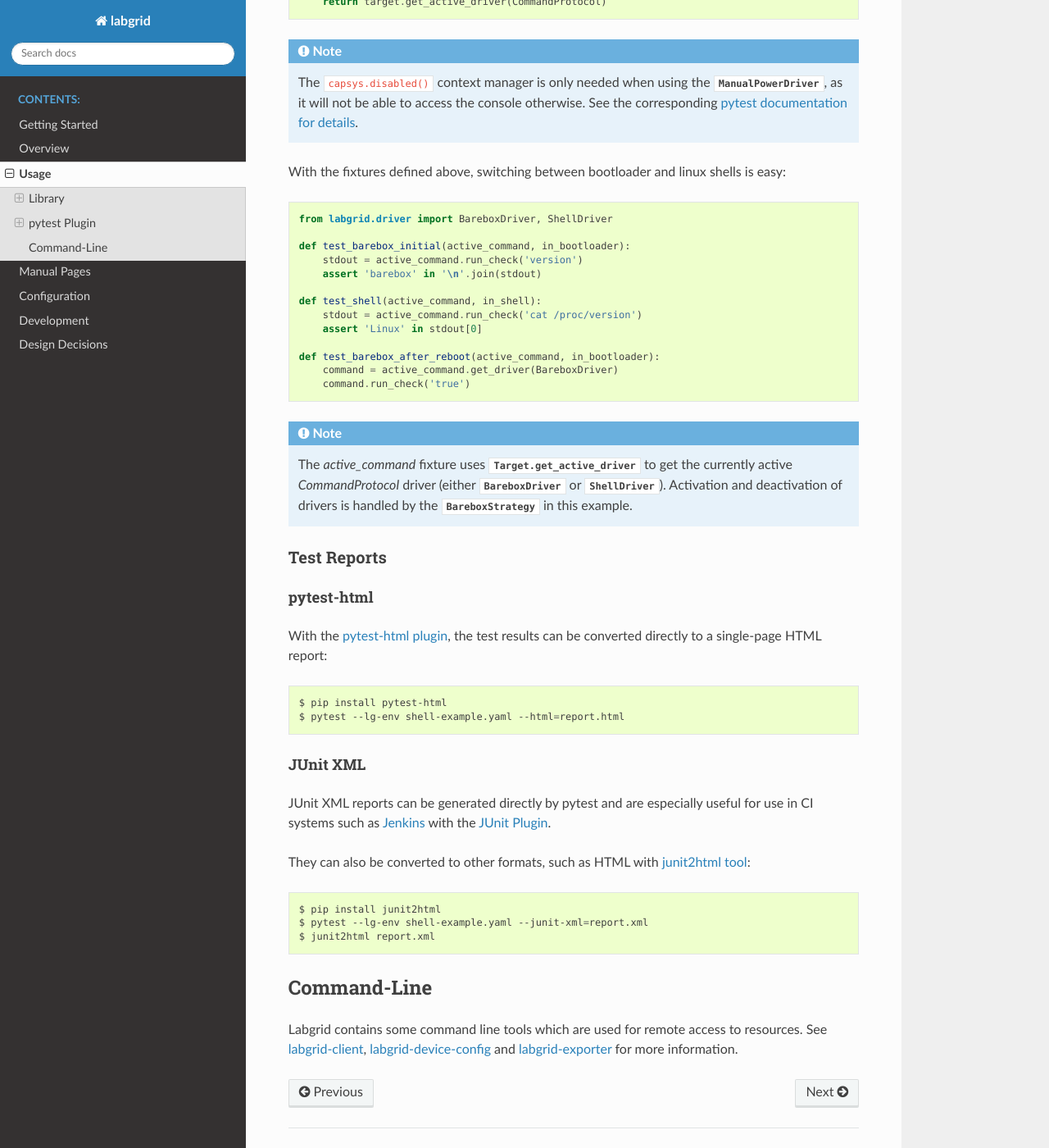
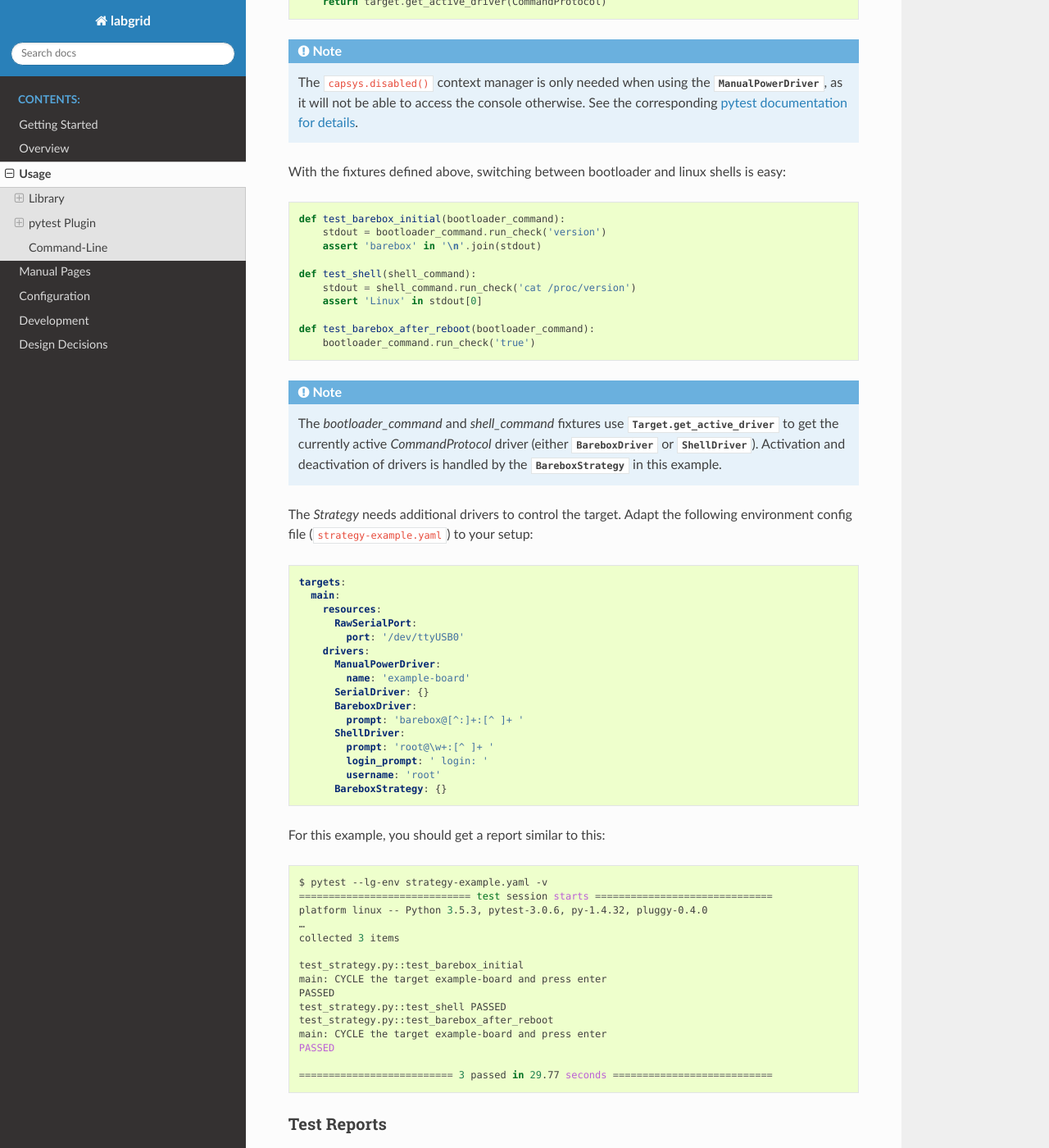
Before and after one commit to labgrid-project/labgrid, a Sphinx documentation site: the page built from doc/usage.rst, in a window 1280 px wide and 1400 px high, scrolled down 4228 px. Shown: the whole window at 82% size. Built offline with Sphinx 7.4.7 and the Read the Docs theme 2.0.0, drawn with Linux system fonts in a browser that asks for light colours; pages that are not in the unit, such as notebooks, are missing from menus; some of the changed text lies outside the part shown.

Commit message:
doc/usage: fix and extend stratagy example
Signed-off-by: Jan Luebbe <jlu@pengutronix.de>

```diff
--- a/doc/usage.rst
+++ b/doc/usage.rst
@@ -118,10 +118,10 @@ access this board:
           port: '/dev/ttyUSB0'
       drivers:
         SerialDriver: {}
-	ShellDriver:
-	  prompt: 'root@\w+:[^ ]+ '
-	  login_prompt: ' login: '
-	  username: 'root'
+        ShellDriver:
+          prompt: 'root@\w+:[^ ]+ '
+          login_prompt: ' login: '
+          username: 'root'
 
 We then add the following test in a file called ``test_example.py``::
 
@@ -156,6 +156,7 @@ As pytest always executes the ``conftest.py`` file in the test suite directory,
 we can define additional fixtures there::
 
   import pytest
+
   from labgrid.protocol import CommandProtocol
 
   @pytest.fixture(scope='session')
@@ -168,12 +169,13 @@ With this fixture, we can simplify the ``test_example.py`` file to::
       result = command.run_check('echo OK')
       assert 'OK' in result
 
-Stategy Fixtures Example
-~~~~~~~~~~~~~~~~~~~~~~~~
+Stategy Fixture Example
+~~~~~~~~~~~~~~~~~~~~~~~
 When using a :any:`Strategy` to transition the target between states, it is
 useful to define a function scope fixture per state in ``conftest.py``::
 
   import pytest
+
   from labgrid.protocol import CommandProtocol
   from labgrid.strategy import BareboxStrategy
 
@@ -185,17 +187,15 @@ useful to define a function scope fixture per state in ``conftest.py``::
           pytest.skip("strategy not found")
 
   @pytest.fixture(scope='function')
-  def in_bootloader(strategy, capsys):
+  def bootloader_command(target, strategy, capsys):
       with capsys.disabled():
-          strategy.transition("barebox")
+          strategy.transition('barebox')
+      return target.get_active_driver(CommandProtocol)
 
   @pytest.fixture(scope='function')
-  def in_shell(strategy, capsys):
+  def shell_command(target, strategy, capsys):
       with capsys.disabled():
-          strategy.transition("shell")
-
-  @pytest.fixture(scope='function')
-  def active_command(target):
+          strategy.transition('shell')
       return target.get_active_driver(CommandProtocol)
 
 .. note::
@@ -208,26 +208,66 @@ useful to define a function scope fixture per state in ``conftest.py``::
 With the fixtures defined above, switching between bootloader and linux shells
 is easy::
 
-  from labgrid.driver import BareboxDriver, ShellDriver
-
-  def test_barebox_initial(active_command, in_bootloader):
-      stdout = active_command.run_check('version')
+  def test_barebox_initial(bootloader_command):
+      stdout = bootloader_command.run_check('version')
       assert 'barebox' in '\n'.join(stdout)
 
-  def test_shell(active_command, in_shell):
-      stdout = active_command.run_check('cat /proc/version')
+  def test_shell(shell_command):
+      stdout = shell_command.run_check('cat /proc/version')
       assert 'Linux' in stdout[0]
 
-  def test_barebox_after_reboot(active_command, in_bootloader):
-      command = active_command.get_driver(BareboxDriver)
-      command.run_check('true')
+  def test_barebox_after_reboot(bootloader_command):
+      bootloader_command.run_check('true')
 
 .. note::
-  The `active_command` fixture uses :any:`Target.get_active_driver` to get the
-  currently active `CommandProtocol` driver (either :any:`BareboxDriver` or
-  :any:`ShellDriver`).
+  The `bootloader_command` and `shell_command` fixtures use
+  :any:`Target.get_active_driver` to get the currently active `CommandProtocol`
+  driver (either :any:`BareboxDriver` or :any:`ShellDriver`).
   Activation and deactivation of drivers is handled by the
   :any:`BareboxStrategy` in this example.
+
+The `Strategy` needs additional drivers to control the target.
+Adapt the following environment config file (``strategy-example.yaml``) to your
+setup:
+
+.. code-block:: yaml
+
+  targets:
+    main:
+      resources:
+        RawSerialPort:
+          port: '/dev/ttyUSB0'
+      drivers:
+        ManualPowerDriver:
+          name: 'example-board'
+        SerialDriver: {}
+        BareboxDriver:
+          prompt: 'barebox@[^:]+:[^ ]+ '
+        ShellDriver:
+          prompt: 'root@\w+:[^ ]+ '
+          login_prompt: ' login: '
+          username: 'root'
+        BareboxStrategy: {}
+
+For this example, you should get a report similar to this:
+
+.. code-block:: bash
+
+  $ pytest --lg-env strategy-example.yaml -v
+  ============================= test session starts ==============================
+  platform linux -- Python 3.5.3, pytest-3.0.6, py-1.4.32, pluggy-0.4.0
+  …
+  collected 3 items
+
+  test_strategy.py::test_barebox_initial
+  main: CYCLE the target example-board and press enter
+  PASSED
+  test_strategy.py::test_shell PASSED
+  test_strategy.py::test_barebox_after_reboot
+  main: CYCLE the target example-board and press enter
+  PASSED
+
+  ========================== 3 passed in 29.77 seconds ===========================
 
 Test Reports
 ~~~~~~~~~~~~
```
